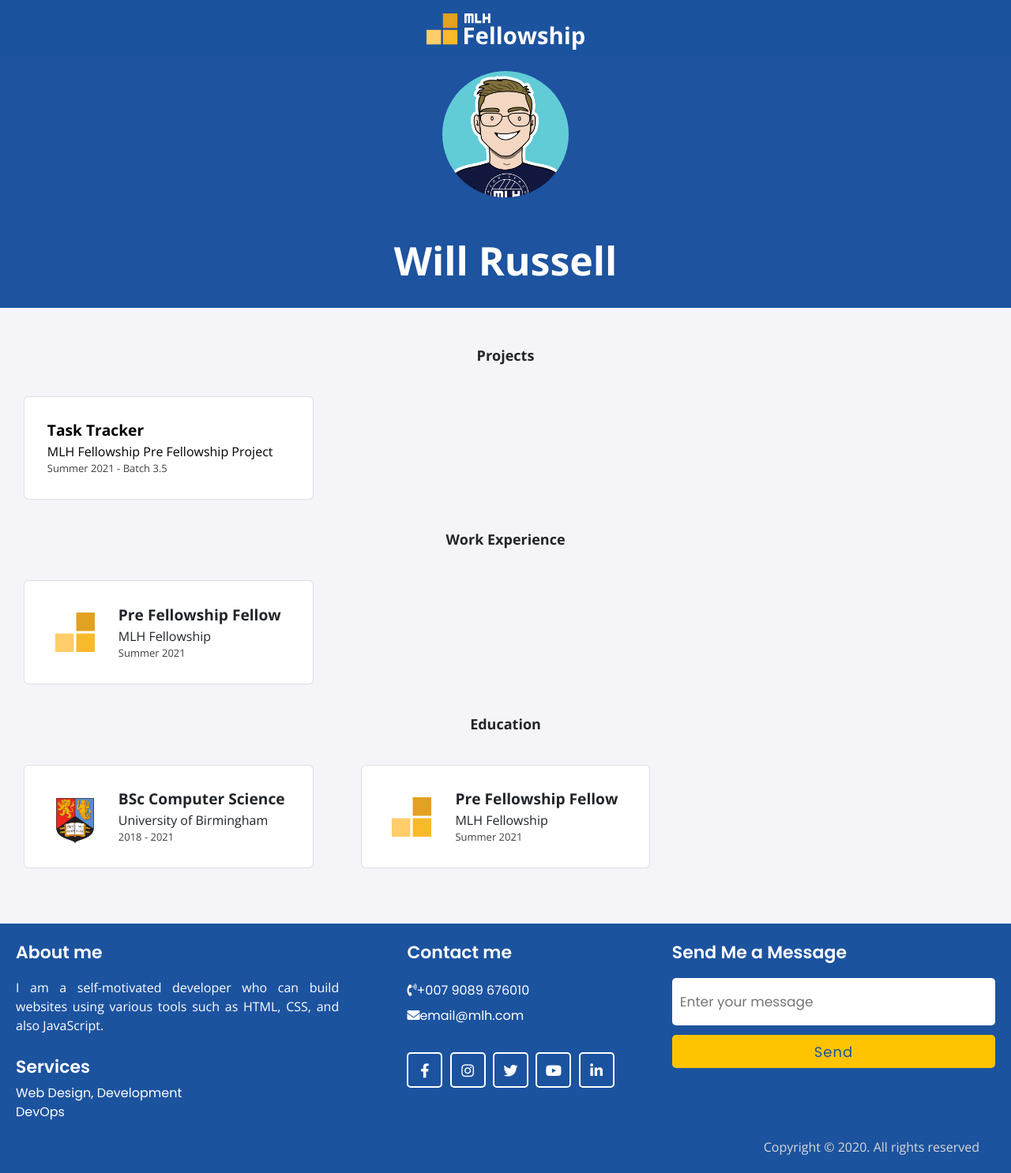
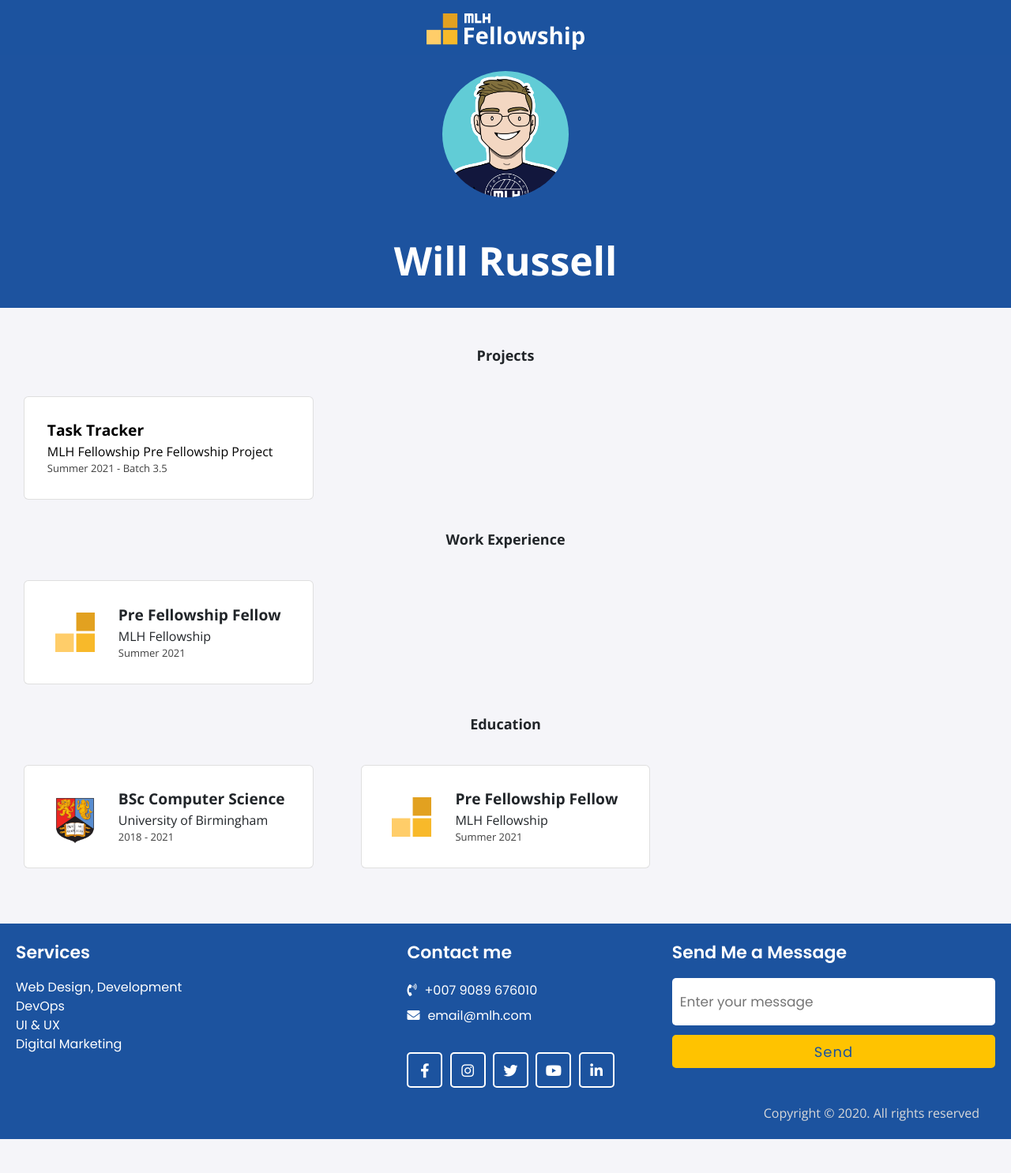
Before and after one commit to MLH-Fellowship/pod-3.1.2-portfolio, a Jekyll site: the page built from index.html, in a window 1280 px wide. Shown: the whole page at 79% size. Built offline with Jekyll 4.4.1, drawn with Linux system fonts in a browser that asks for light colours; nearby versions of some CDN libraries; after the commit the page ends 1443 px from its top, so only the background shows below that.

Commit message:
Update content of the sections

```diff
--- a/_includes/footer.html
+++ b/_includes/footer.html
@@ -2,14 +2,11 @@
     <div class="content">
         <div class="left box">
             <div class="upper">
-                <div class="topic">About me</div>
-                <p>I am a self-motivated developer who can build websites using various tools such as HTML,
-                    CSS, and also JavaScript.</p>
-            </div>
-            <div class="lower">
                 <div class="topic">Services</div>
                 <div><a href="#">Web Design, Development</a></div>
                 <div><a href="#">DevOps</a></div>
+                <div><a href="#">UI & UX</a></div>
+                <div><a href="#">Digital Marketing</a></div>
             </div>
         </div>
         <div class="middle box">
--- a/_sass/footer.scss
+++ b/_sass/footer.scss
@@ -32,17 +32,14 @@
 footer .content p {
     text-align: justify;
 }
-footer .content .lower .topic {
-    margin: 24px 0 5px 0;
-}
-footer .content .lower i {
-    padding-right: 16px;
-}
 footer .content .middle {
     padding-left: 80px;
 }
 footer .content .middle a {
     line-height: 32px;
+}
+footer .content .middle .fas {
+    margin-right: 10px;
 }
 footer .content .right input[type="textarea"] {
     height: 60px;
```
